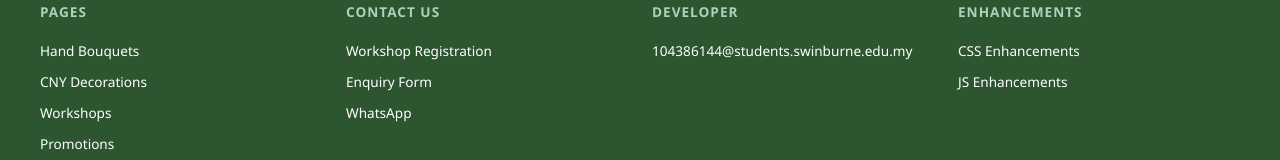
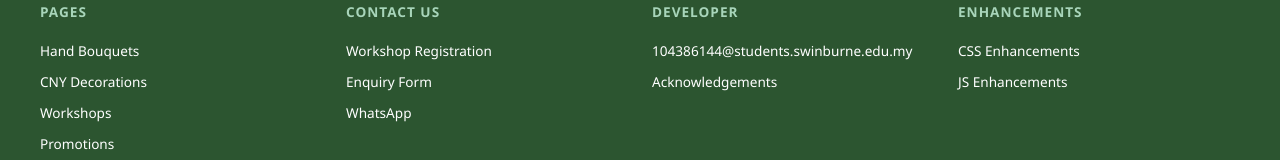
Before and after one commit to perrywsle/Roots-Flowers, a plain HTML site: page assign1/acknowledgement.html in a window 1280 px wide. Shown: the part 2003-2163 px from the top of the page. Drawn offline with Linux system fonts and the light colour scheme.

Commit message:
acknoeledgement page link added at footer

```diff
--- a/assign1/acknowledgement.html
+++ b/assign1/acknowledgement.html
@@ -190,6 +190,7 @@
                 <h3>Developer</h3>
                 <ul>
                     <li><a href="mailto:104386144@students.swinburne.edu.my">104386144@students.swinburne.edu.my</a></li>
+                    <li><a href="acknowledgement.html">Acknowledgements</a></li>
                 </ul>
             </div>
 
```
Also changed, not shown: assign1/enhancement.html (+1 -0 lines), assign1/enhancement2.html (+1 -0 lines), assign1/enquiry.html (+1 -0 lines), assign1/index.html (+1 -0 lines), assign1/product1.html (+1 -0 lines), assign1/product2.html (+1 -0 lines), assign1/profile.html (+1 -0 lines), assign1/promotion.html (+1 -0 lines), assign1/register.html (+1 -0 lines), assign1/workshop.html (+1 -0 lines).
